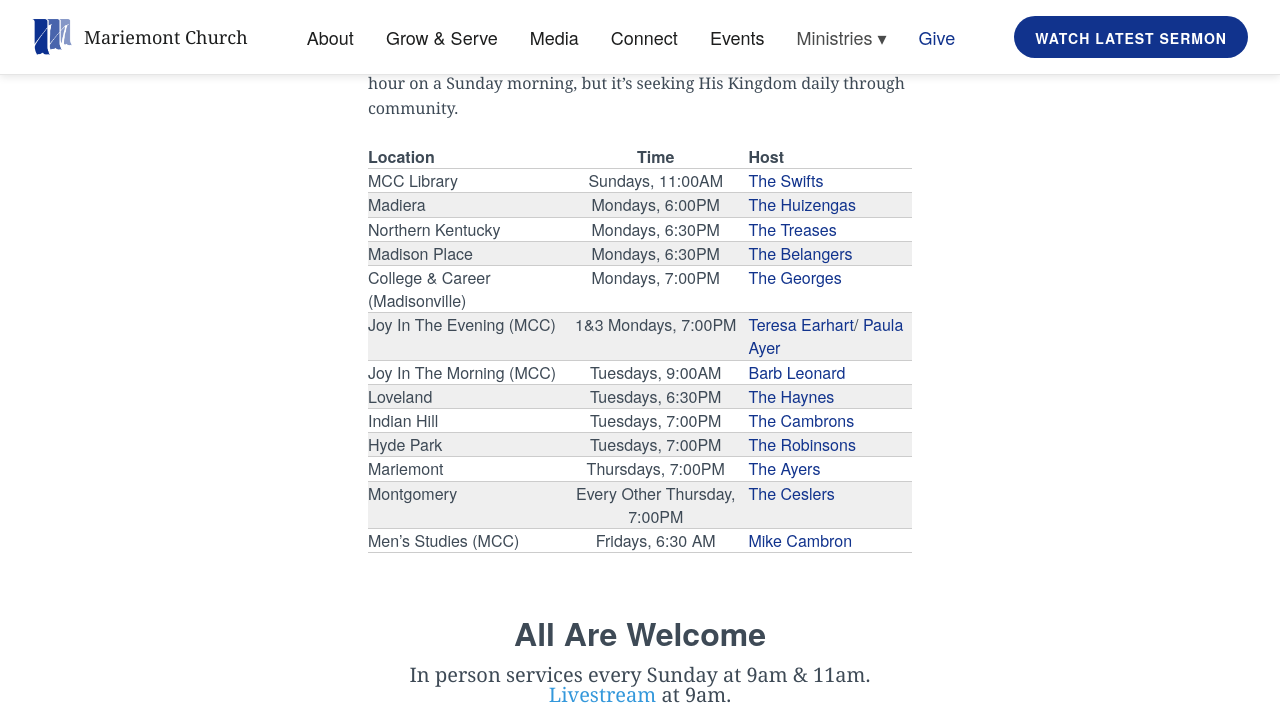
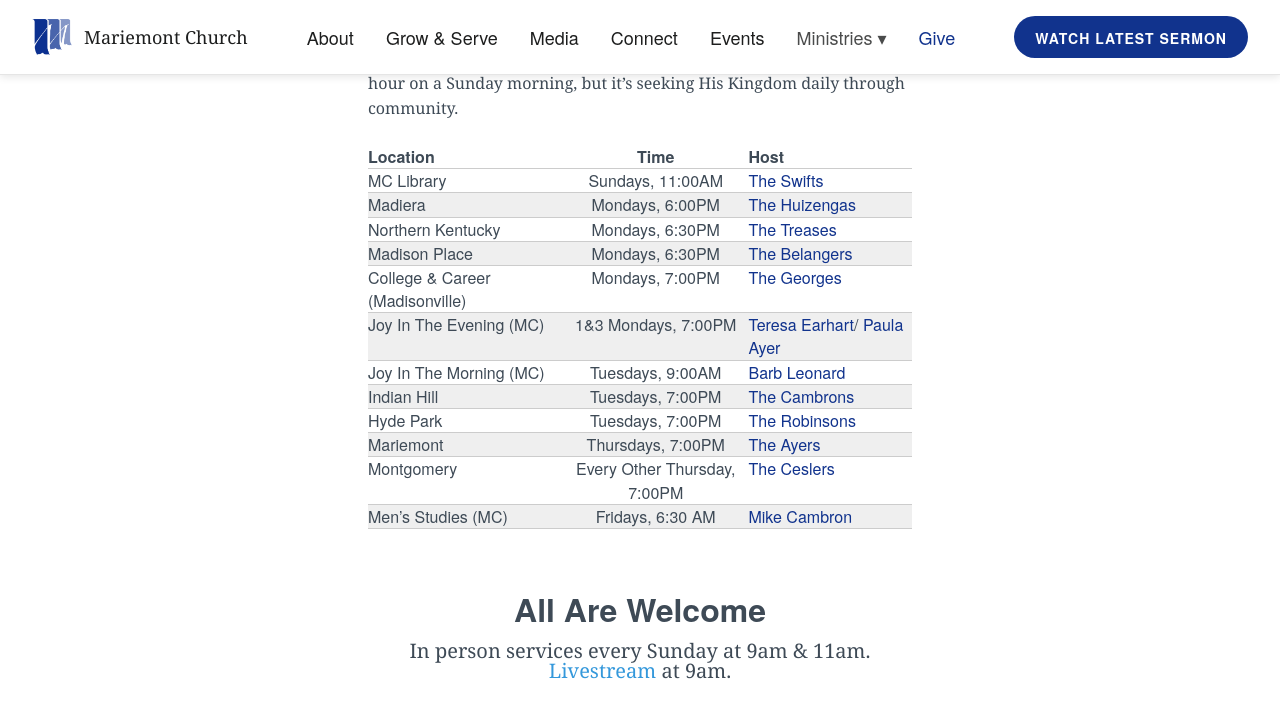
Before and after one commit to lukemoderwell/mariemont, a Jekyll site: the page built from small-groups.md, in a window 1280 px wide and 900 px high, scrolled down 811 px, cut to the strip 0-707 px from the top of the window. Built offline with Jekyll 4.4.1, drawn with Linux system fonts in a browser that asks for light colours; nearby versions of some CDN libraries.

Commit message:
Updated Small Groups

```diff
--- a/small-groups.md
+++ b/small-groups.md
@@ -14,16 +14,15 @@
 
 | Location                     | Time                 | Host                                              |
 | ---------------------------  | :--------------------: | --------------------------------------------------|
-| MCC Library                  | Sundays, 11:00AM    | [The Swifts](mailto:zekeswift@gmail.com)      |
+| MC Library                  | Sundays, 11:00AM    | [The Swifts](mailto:zekeswift@gmail.com)      |
 | Madiera                   | Mondays, 6:00PM     | [The Huizengas](mailto:huizenb@gmail.com)      |
 | Northern Kentucky               | Mondays, 6:30PM    | [The Treases](mailto:aaronrgrs7@gmail.com)     |
 | Madison Place                   | Mondays, 6:30PM     | [The Belangers](mailto:chefbelanger@hotmail.com) |
 | College & Career (Madisonville)| Mondays, 7:00PM    | [The Georges](mailto:georgem3@mail.uc.edu)     |
-| Joy In The Evening (MCC)     |1&3 Mondays, 7:00PM    | [Teresa Earhart](mailto:ttearhart@gmail.com)/ [Paula Ayer](mailto:ayerpaula@gmail.com) |
-| Joy In The Morning (MCC)     |Tuesdays, 9:00AM   | [Barb Leonard](mailto:tfleo@cinci.rr.com)  |
-| Loveland                | Tuesdays, 6:30PM    | [The Haynes](mailto:haynes.joel@gmail.com)     |
+| Joy In The Evening (MC)     |1&3 Mondays, 7:00PM    | [Teresa Earhart](mailto:ttearhart@gmail.com)/ [Paula Ayer](mailto:ayerpaula@gmail.com) |
+| Joy In The Morning (MC)     |Tuesdays, 9:00AM   | [Barb Leonard](mailto:tfleo@cinci.rr.com)  |
 | Indian Hill              | Tuesdays, 7:00PM    | [The Cambrons](mailto:mikecambron43@gmail.com)    |
 | Hyde Park                  | Tuesdays, 7:00PM     | [The Robinsons](mailto:burr.robinson@gmail.com) |
 | Mariemont                 | Thursdays, 7:00PM     | [The Ayers](mailto:matt@ayerquality.com) |
 | Montgomery  | Every Other Thursday, 7:00PM | [The Ceslers](mailto:stevecesler@yahoo.com)|
-| Men's Studies (MCC) | Fridays, 6:30 AM | [Mike Cambron](mailto:mikecambron43@gmail.com)|
+| Men's Studies (MC) | Fridays, 6:30 AM | [Mike Cambron](mailto:mikecambron43@gmail.com)|
```
